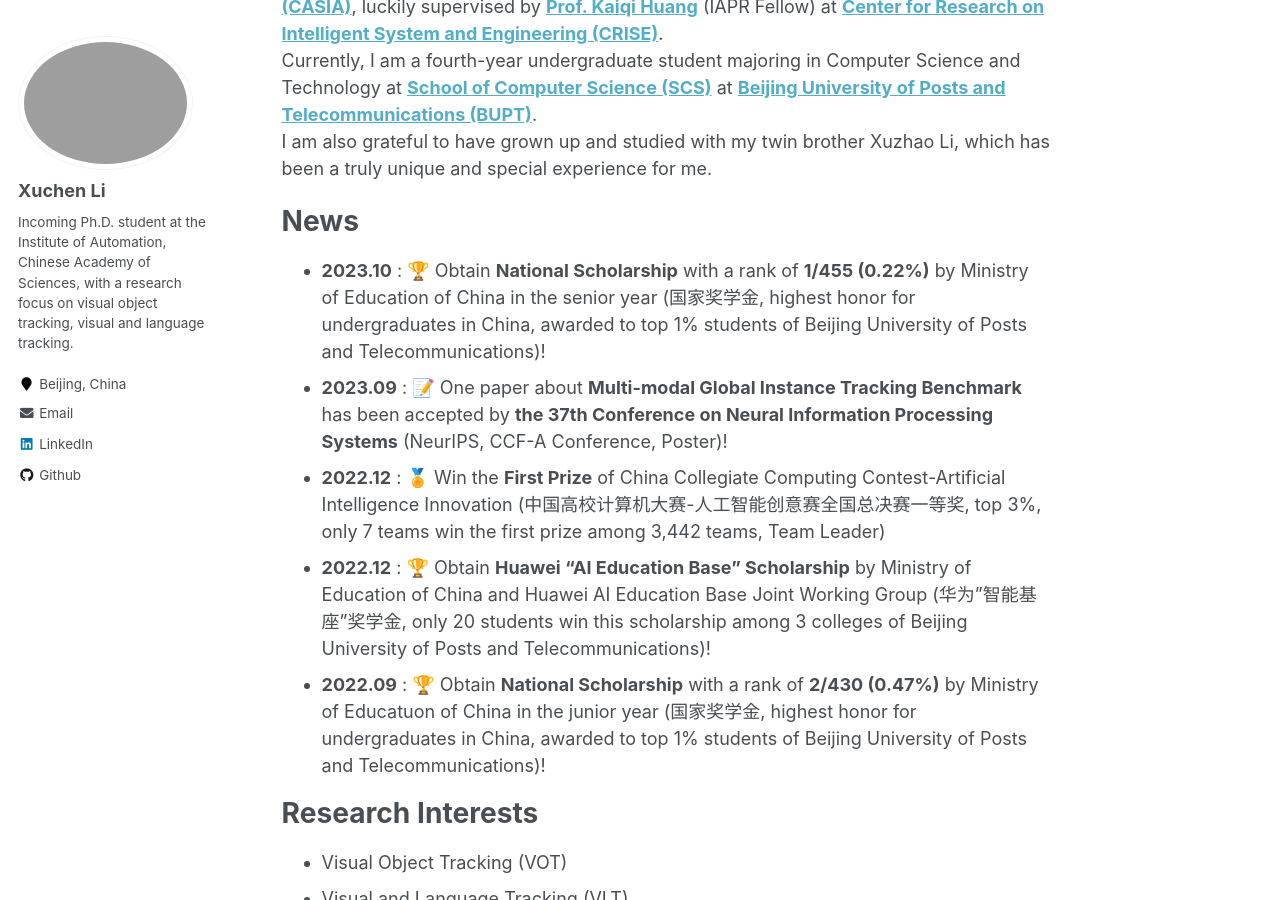
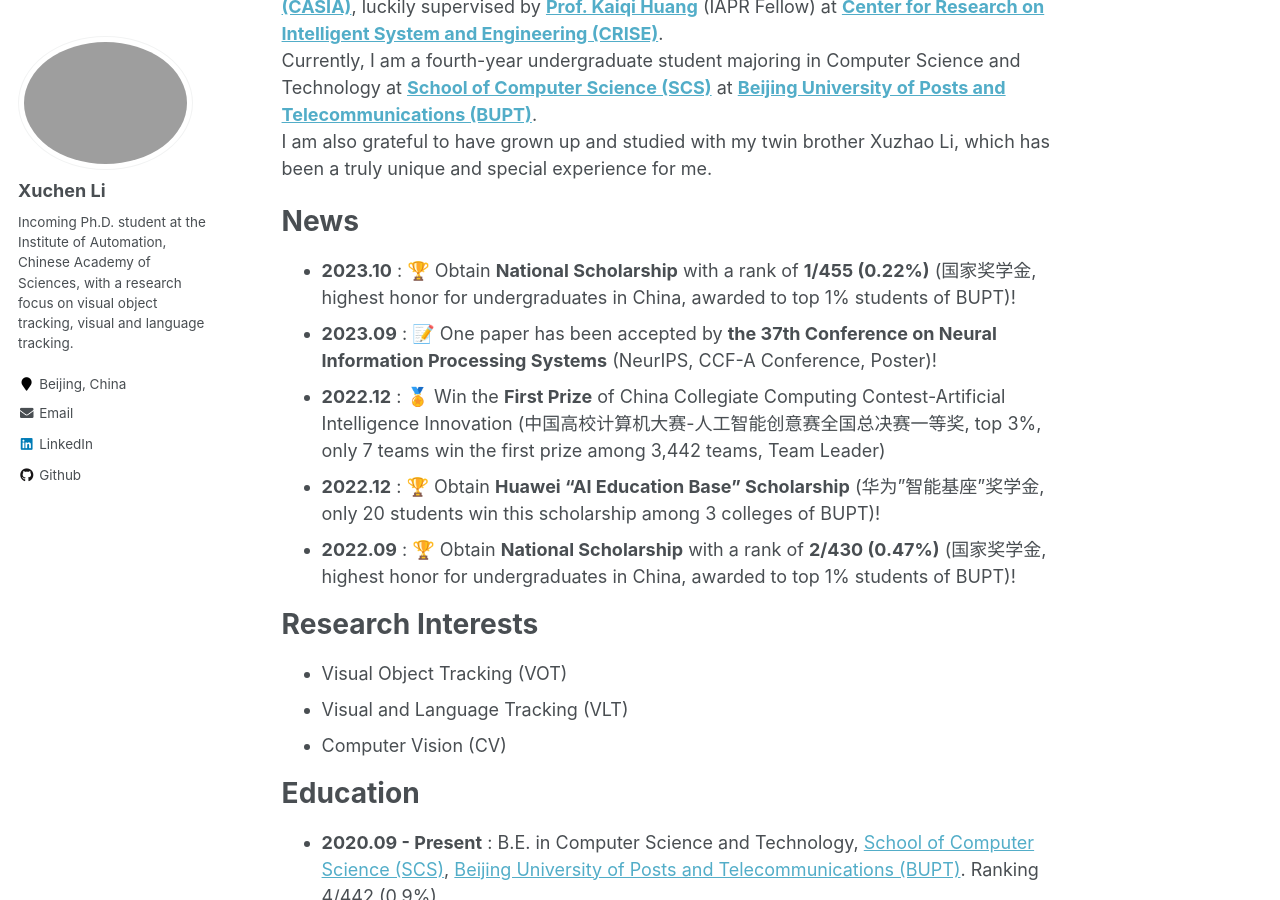
Before and after one commit to Xuchen-Li/Xuchen-Li.github.io, a Jekyll site: the page built from _pages/about.md, in a window 1280 px wide and 900 px high, scrolled down 214 px. Built offline with Jekyll 4.4.1, drawn with Linux system fonts in a browser that asks for light colours.

Commit message:
更新 about.md

```diff
--- a/_pages/about.md
+++ b/_pages/about.md
@@ -18,11 +18,11 @@ I am also grateful to have grown up and studied with my twin brother Xuzhao Li,
 News
 ======
 <!-- * **2023.10** : Obtain **College Scholarship of University of Chinese Academy of Sciences** at Institute of Automation, Chinese Academy of Sciences (中国科学院大学大学生奖学金)! -->
-* **2023.10** : 🏆 Obtain **National Scholarship** with a rank of **1/455 (0.22%)** by Ministry of Education of China in the senior year (国家奖学金, highest honor for undergraduates in China, awarded to top 1% students of Beijing University of Posts and Telecommunications)!
-* **2023.09** : 📝 One paper about **Multi-modal Global Instance Tracking Benchmark** has been accepted by **the 37th Conference on Neural Information Processing Systems** (NeurIPS, CCF-A Conference, Poster)!
+* **2023.10** : 🏆 Obtain **National Scholarship** with a rank of **1/455 (0.22%)** (国家奖学金, highest honor for undergraduates in China, awarded to top 1% students of BUPT)!
+* **2023.09** : 📝 One paper has been accepted by **the 37th Conference on Neural Information Processing Systems** (NeurIPS, CCF-A Conference, Poster)!
 * **2022.12** : 🏅 Win the **First Prize** of China Collegiate Computing Contest-Artificial Intelligence Innovation (中国高校计算机大赛-人工智能创意赛全国总决赛一等奖, top 3%, only 7 teams win the first prize among 3,442 teams, Team Leader)
-* **2022.12** : 🏆 Obtain **Huawei "AI Education Base" Scholarship** by Ministry of Education of China and Huawei AI Education Base Joint Working Group (华为"智能基座"奖学金, only 20 students win this scholarship among 3 colleges of Beijing University of Posts and Telecommunications)!
-* **2022.09** : 🏆 Obtain **National Scholarship** with a rank of **2/430 (0.47%)** by Ministry of Educatuon of China in the junior year (国家奖学金, highest honor for undergraduates in China, awarded to top 1% students of Beijing University of Posts and Telecommunications)!
+* **2022.12** : 🏆 Obtain **Huawei "AI Education Base" Scholarship** (华为"智能基座"奖学金, only 20 students win this scholarship among 3 colleges of BUPT)!
+* **2022.09** : 🏆 Obtain **National Scholarship** with a rank of **2/430 (0.47%)** (国家奖学金, highest honor for undergraduates in China, awarded to top 1% students of BUPT)!
 
 
 Research Interests
```
